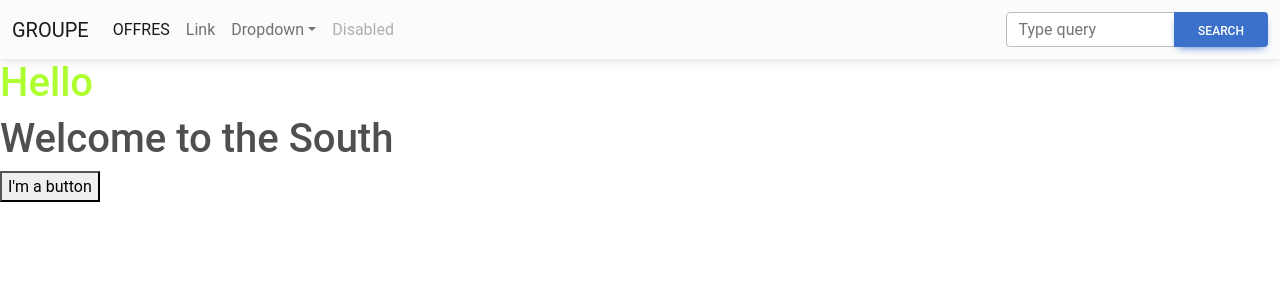
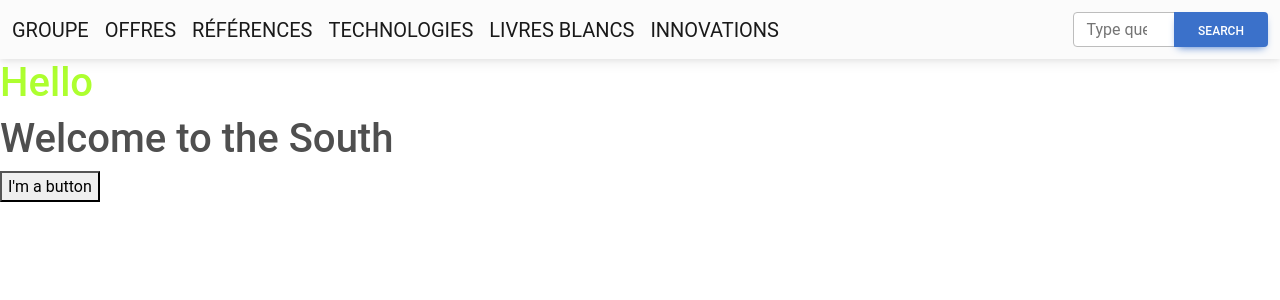
Before and after one commit to Damien1989/smile, a React (Create React App) app: page / in a window 1280 px wide. Shown: the top 300 px of the page. Built offline with nearby package versions, Linux system fonts and the light colour scheme.

Commit message:
modif navbar

```diff
--- a/src/pages/Navbar.js
+++ b/src/pages/Navbar.js
@@ -23,45 +23,18 @@ export default function Navbar() {
     <MDBNavbar expand='lg' light bgColor='light'>
       <MDBContainer fluid>
         <MDBNavbarBrand href='#'>GROUPE</MDBNavbarBrand>
+        <MDBNavbarBrand href='#'>OFFRES</MDBNavbarBrand>
+        <MDBNavbarBrand href='#'>RÉFÉRENCES</MDBNavbarBrand>
+        <MDBNavbarBrand href='#'>TECHNOLOGIES</MDBNavbarBrand>
+        <MDBNavbarBrand href='#'>LIVRES BLANCS</MDBNavbarBrand>
+        <MDBNavbarBrand href='#'>INNOVATIONS</MDBNavbarBrand>
+        <MDBNavbarBrand href='#'></MDBNavbarBrand>
 
-        <MDBNavbarToggler
-          aria-controls='navbarSupportedContent'
-          aria-expanded='false'
-          aria-label='Toggle navigation'
-          onClick={() => setShowBasic(!showBasic)}
-        >
-          <MDBIcon icon='bars' fas />
-        </MDBNavbarToggler>
+
+
 
         <MDBCollapse navbar show={showBasic}>
           <MDBNavbarNav className='mr-auto mb-2 mb-lg-0'>
-            <MDBNavbarItem>
-              <MDBNavbarLink active aria-current='page' href='#'>
-                OFFRES
-              </MDBNavbarLink>
-            </MDBNavbarItem>
-            <MDBNavbarItem>
-              <MDBNavbarLink href='#'>Link</MDBNavbarLink>
-            </MDBNavbarItem>
-
-            <MDBNavbarItem>
-              <MDBDropdown>
-                <MDBDropdownToggle tag='a' className='nav-link' role='button'>
-                  Dropdown
-                </MDBDropdownToggle>
-                <MDBDropdownMenu>
-                  <MDBDropdownItem link>Action</MDBDropdownItem>
-                  <MDBDropdownItem link>Another action</MDBDropdownItem>
-                  <MDBDropdownItem link>Something else here</MDBDropdownItem>
-                </MDBDropdownMenu>
-              </MDBDropdown>
-            </MDBNavbarItem>
-
-            <MDBNavbarItem>
-              <MDBNavbarLink disabled href='#' tabIndex={-1} aria-disabled='true'>
-                Disabled
-              </MDBNavbarLink>
-            </MDBNavbarItem>
           </MDBNavbarNav>
 
           <form className='d-flex input-group w-auto'>
```
